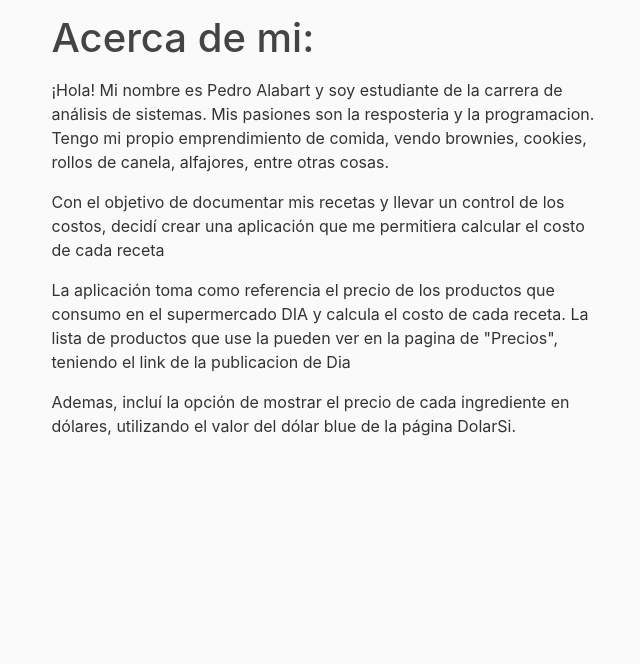
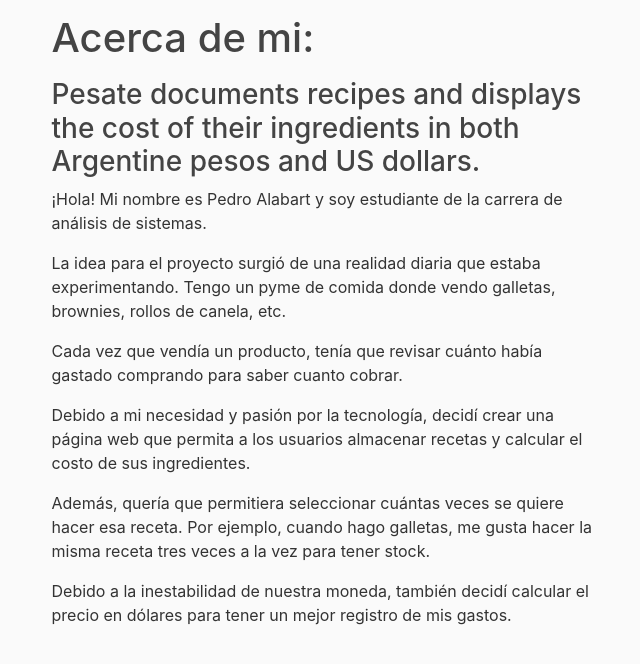
Before and after one commit to JustOdrep/PesateProject, a Flask app: page /about in a window 1280 px wide. Shown: the part 66-730 px from the top of the page, without its empty margins (311-951 px from the left). Run offline with Flask 3, Linux system fonts and the light colour scheme; parts of the project's set-up code (start-up, migrations or seed data) failed here and were passed over.

Commit message:
Mejorado el about

```diff
--- a/Pagina/templates/about.html
+++ b/Pagina/templates/about.html
@@ -5,19 +5,25 @@
 <div class="contenedor">
 <h1 class="display-6 mt-2 mb-3">Acerca de mi:</h1>
 
+<h3>Pesate documents recipes and displays the cost of their ingredients in both Argentine pesos and US dollars.</h3>
 <p>
     ¡Hola! Mi nombre es Pedro Alabart y soy estudiante de la carrera de análisis de sistemas.
-    Mis pasiones son la resposteria y la programacion.
-    Tengo mi propio emprendimiento de comida, vendo brownies, cookies, rollos de canela, alfajores, entre otras cosas.</p>
-<p>Con el objetivo de documentar mis recetas y llevar un control de los costos,
-    decidí crear una aplicación que me permitiera calcular el costo de cada receta</p>
+</p>
 <p>
-    La aplicación toma como referencia el precio de los productos que consumo en el supermercado DIA y
-    calcula el costo de cada receta. La lista de productos que use la pueden ver en la pagina de "Precios", teniendo el link de la publicacion de Dia
+
+    La idea para el proyecto surgió de una realidad diaria que estaba experimentando.
+    Tengo un pyme de comida donde vendo galletas, brownies, rollos de canela, etc.
     </p>
-    <p>
-        Ademas, incluí la opción de mostrar el precio de cada ingrediente en dólares,
-     utilizando el valor del dólar blue de la página DolarSi.
+    <p>    Cada vez que vendía un producto, tenía que revisar cuánto había gastado comprando para saber cuanto cobrar.
+    </p>
+<p> Debido a mi necesidad y pasión por la tecnología, decidí crear una página web que permita a los usuarios almacenar recetas y calcular el costo de sus ingredientes.</p>
+<p>
+    Además, quería que permitiera seleccionar cuántas veces se quiere hacer esa receta.
+    Por ejemplo, cuando hago galletas, me gusta hacer la misma receta tres veces a la vez para tener stock.
+</p>
+<p>
+    Debido a la inestabilidad de nuestra moneda, también decidí calcular el precio en dólares para tener un
+    mejor registro de mis gastos.
 </p>
 </div>
 {%endblock content%}
```
